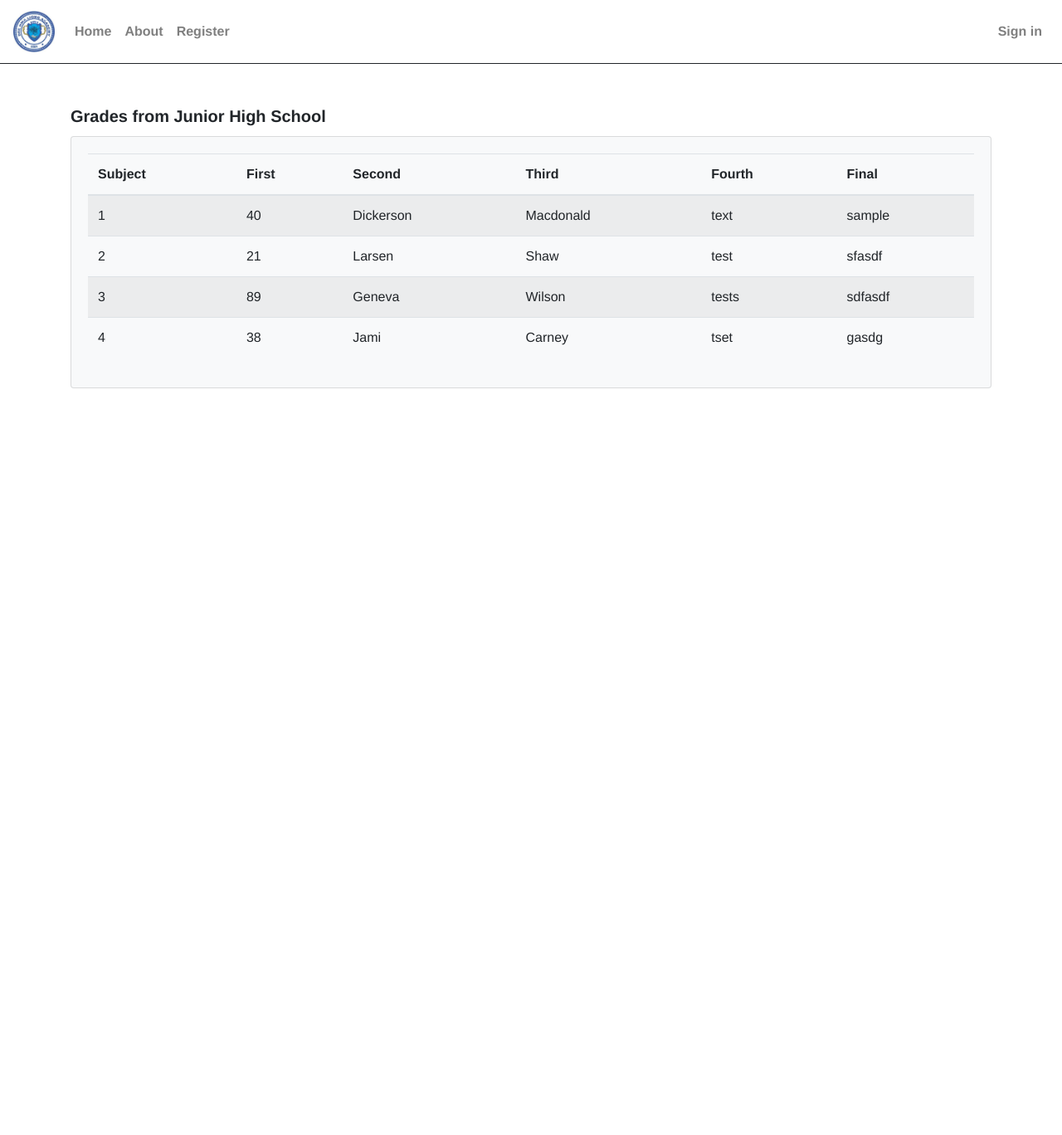
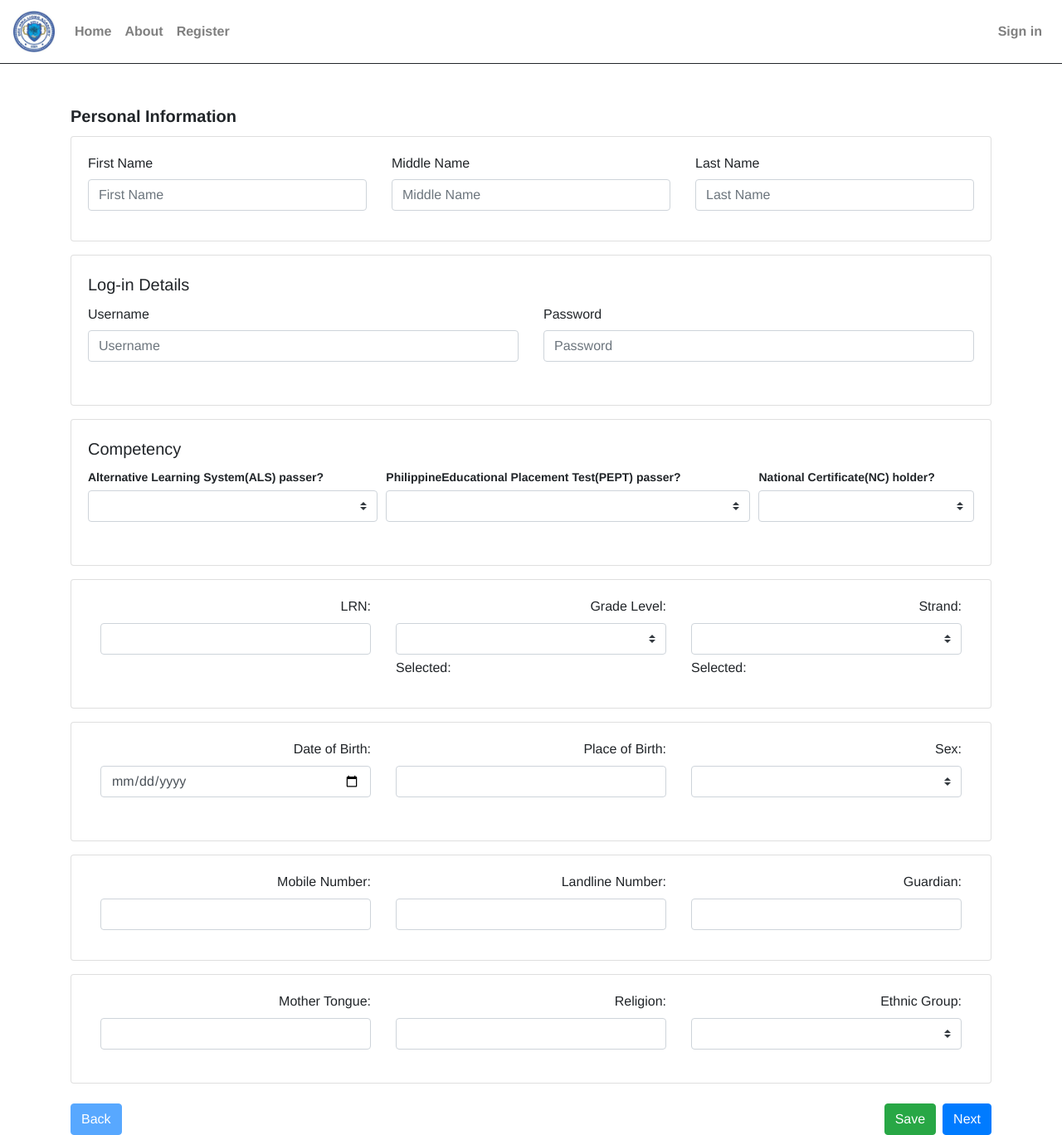
Before and after one commit to dinojessec/dhl-frontend-2, a Vue app: page /student/register in a window 1280 px wide. Shown: the whole page at 83% size. Before the commit the page ends 800 px from the top, so only its background shows below. Built offline with nearby package versions, Linux system fonts and the light colour scheme.

Commit message:
add back, next and save button. save btn on step1. studentlist move2view

```diff
--- a/src/components/student/RegFormFive.vue
+++ b/src/components/student/RegFormFive.vue
@@ -1,11 +1,13 @@
 <template>
   <form>
     <div class="form-group">
+
       <b-form-group label="Grades from Junior High School" label-size="lg" label-class="font-weight-bold pt-0" class="mb-2">
-        <b-card bg-variant="light">
+        <b-card>
           <b-table striped hover :items="items" :fields="fields"></b-table>
         </b-card>
       </b-form-group>
+
     </div>
   </form>
 </template>
--- a/src/components/student/RegFormFour.vue
+++ b/src/components/student/RegFormFour.vue
@@ -71,7 +71,6 @@
                         </select>
                     </div>
                 </b-card>
-                <button type="submit" class="btn btn-primary float-right">Next</button>
 
             </b-form-group>
         </div>
--- a/src/components/student/RegFormOne.vue
+++ b/src/components/student/RegFormOne.vue
@@ -1,83 +1,73 @@
 <template>
+
     <form>
         <b-form-group label="Personal Information" label-size="lg" label-class="font-weight-bold pt-0" class="mb-2">
             <!-- 1strow -->
             <b-card class="mb-3">
-                <div class="form-row">
-                    <div class="form-group col-md-4 xs-12">
-                        <label for="inputFirstName">First Name</label>
-                        <input v-model="fname" type="text" class="form-control" id="inputFirstName" name="first-name" placeholder="First Name">
-                    </div>
-                        <div class="form-group col-md-4 xs-12">
-                            <label for="inputmiddleName">Middle Name</label>
-                            <input type="text" class="form-control" id="inputmiddleName" name="middle-name" placeholder="Middle Name">
-                    </div>
-                            <div class="form-group col-md-4 xs-12">
-                                <label for="inputLastName">Last Name</label>
-                                <input v-model="lname" type="text" class="form-control" id="inputLastName" name="last-name" placeholder="Last Name">
-                    </div>
-                            </div>
+                <b-row>
+                    <b-form-group label="First Name" class="col-md-4 col-12">
+                        <b-form-input type="text" id="inputFirstName" placeholder="First Name" v-model="fields.firstName"></b-form-input>
+                    </b-form-group>
+                    <b-form-group label="Middle Name" class="col-md-4 col-12">
+                        <b-form-input type="text" id="inputMiddleName" placeholder="Middle Name" v-model="fields.middleName"></b-form-input>
+                    </b-form-group>
+                    <b-form-group label="Last Name" class="col-md-4 col-12">
+                        <b-form-input type="text" id="inputLastName" placeholder="Last Name" v-model="fields.lastName"></b-form-input>
+                    </b-form-group>
+                </b-row>
             </b-card>
             <!-- 2ndrow -->
-            <div class="row">
-                <div class="col-md-6">
             <b-card class="mb-3">
-                        <h4 class="card-title">Log in Details</h4>
-                        <div class="form-row mb-3">
-                            <div class=" col-md-6 xs-12">
-                                <p>Username: {{ lname}}{{fname }}</p>
-                                <!-- <input id="userI/d" type="text" class="form-control" name="userID" value="{{fname}}"> -->
-                            </div>
-                            <div class=" col-md-6 xs-12">
-                                <b-form-input type="password" name="password" placeholder="Password"></b-form-input>
-                            </div>
-                        </div>
+                <b-form-group label="Log-in Details" label-size="lg">
+                    <b-row>
+                        <b-form-group label="Username" class="col-md-6 col-12">
+                            <b-form-input type="text" id="inputUsername" placeholder="Username" v-model="fields.username"></b-form-input>
+                        </b-form-group>
+                        <b-form-group label="Password" class="col-md-6 col-12">
+                            <b-form-input type="password" id="inputPassword" placeholder="Password" v-model="fields.password"></b-form-input>
+                        </b-form-group>
+                    </b-row>
+                </b-form-group>
             </b-card>
-                </div>
             <!-- 3rd -->
-                <div class="col-md-6">
             <b-card class="mb-3">
-                        <h4 class="card-title">Competency</h4>
+                <b-form-group label="Competency" label-size="lg">
                     <div class="form-row">
-                            <div class="form-group col-md-4 xs-12">
-                                <select class="custom-select" id="als">
-                                    <option selected disabled>Alternative Learning System passer?</option>
+                        <b-form-group label="Alternative Learning System(ALS) passer?" label-size="sm" class="col-md-4 col-12 mb-2" label-class="font-weight-bold pt-0" >
+                            <b-form-select id="als" v-model="fields.ALS">
                                 <option value="yes">Yes</option>
                                 <option value="no">No</option>
-                                </select>
-                            </div>
-                            <div class="form-group col-md-4 xs-12">
-                                <select class="custom-select" id="pept">
-                                    <option selected disabled>PhilippineEducational Placement Test passer?</option>
+                            </b-form-select>
+                        </b-form-group>
+                        <b-form-group label="PhilippineEducational Placement Test(PEPT) passer?" label-size="sm" class="col-md-5 col-12" label-class="font-weight-bold pt-0">
+                            <b-form-select id="pept" v-model="fields.PEPT">
                                 <option value="yes">Yes</option>
                                 <option value="no">No</option>
-                                </select>
-                            </div>
-                            <div class="form-group col-md-4 xs-12">
-                                <select class="custom-select" id="nc">
-                                    <option selected disabled>National Certificate holder?</option>
+                            </b-form-select>
+                        </b-form-group>
+                        <b-form-group label="National Certificate(NC) holder?" label-size="sm" class="col-md-3 col-12" label-class="font-weight-bold pt-0" >
+                            <b-form-select id="nc" v-model="fields.NC">
                                 <option value="yes">Yes</option>
                                 <option value="no">No</option>
-                                </select>
+                            </b-form-select>
+                        </b-form-group>
                     </div>
-                        </div>
+                </b-form-group>
             </b-card>
-                </div>
-            </div>
             <!-- 3rd row -->
             <b-card class="mb-3">
-                <b-input-group class="mb">
-                    <b-form-group row label="LRN:" label-class="text-sm-right" label-for="lrn" class="col-md-4 xs-12">
-                        <b-form-input id="lrn"></b-form-input>
+                <b-input-group>
+                    <b-form-group label="LRN:" label-class="text-sm-right" label-for="lrn" class="col-md-4 col-12">
+                        <b-form-input id="lrn"  v-model="fields.LRN"></b-form-input>
                     </b-form-group>
-                    <b-form-group row label="Grade Level:" label-class="text-sm-right" label-for="gradeLevel" class="col-md-4 xs-12">
-                        <b-form-select v-model="grade" :options="level" id="gradeLevel" class="mb-1 " />
+                    <b-form-group label="Grade Level:" label-class="text-sm-right" label-for="gradeLevel" class="col-md-4 col-12" >
+                        <b-form-select  :options="level" id="gradeLevel" class="mb-1 " v-model="fields.gradeLevel"/>
                         <div>Selected:
                             <strong>{{ grade }}</strong>
                         </div>
                     </b-form-group>
-                    <b-form-group row label="Strand:" label-class="text-sm-right" label-for="strand" class="col-md-4 xs-12">
-                        <b-form-select v-model="strand" :options="track" class="mb-1" id="strand" />
+                    <b-form-group label="Strand:" label-class="text-sm-right" label-for="strand" class="col-md-4 col-12" >
+                        <b-form-select :options="track" class="mb-1" id="strand" v-model="fields.strand"/>
                         <div>Selected:
                             <strong>{{ strand }}</strong>
                         </div>
@@ -87,57 +77,74 @@
             <!-- 4throw -->
             <b-card class="mb-3">
                 <b-input-group>
-                    <b-form-group row label="Date of Birth:" label-class="text-sm-right" label-for="birthday" class="col-md-4 xs-12">
-                        <b-form-input id="birthday" type="date"></b-form-input>
+                    <b-form-group row label="Date of Birth:" label-class="text-sm-right" label-for="birthday" class="col-md-4 xs-12" >
+                        <b-form-input id="birthday" type="date" v-model="fields.birthday"></b-form-input>
                     </b-form-group>
-                    <b-form-group row label="Place of Birth:" label-class="text-sm-right" label-for="placeOfBirth" class="col-md-4 xs-12">
-                        <b-form-input id="placeOfBirth"></b-form-input>
+                    <b-form-group row label="Place of Birth:" label-class="text-sm-right" label-for="placeOfBirth" class="col-md-4 xs-12" >
+                        <b-form-input id="placeOfBirth" v-model="fields.placeOfBirth"></b-form-input>
                     </b-form-group>
-                    <b-form-group row label="Sex:" label-class="text-sm-right" label-for="sex" class="col-md-4 xs-12">
-                        <b-form-select :options="['Male', 'Female']" class="mb-3 " id="sex" />
+                    <b-form-group row label="Sex:" label-class="text-sm-right" label-for="sex" class="col-md-4 xs-12" >
+                        <b-form-select :options="['Male', 'Female']" class="mb-3 " id="sex" v-model="fields.sex"/>
                     </b-form-group>
                 </b-input-group>
             </b-card>
             <!-- 6th row -->
             <b-card class="mb-3">
                 <b-input-group>
-                    <b-form-group row label="Mobile Number:" label-class="text-sm-right" label-for="mobileNumber" class="col-md-4 xs-12">
-                        <b-form-input id="mobileNumber"></b-form-input>
+                    <b-form-group row label="Mobile Number:" label-class="text-sm-right" label-for="mobileNumber" class="col-md-4 xs-12" >
+                        <b-form-input id="mobileNumber" v-model="fields.mobileNumber"></b-form-input>
                     </b-form-group>
-                    <b-form-group row label="Landline Number:" label-class="text-sm-right" label-for="landlineNumber" class="col-md-4 xs-12">
-                        <b-form-input id="landlineNumber"></b-form-input>
+                    <b-form-group row label="Landline Number:" label-class="text-sm-right" label-for="landlineNumber" class="col-md-4 xs-12" >
+                        <b-form-input id="landlineNumber" v-model="fields.landlineNumber"></b-form-input>
                     </b-form-group>
-                    <b-form-group row label="Guardian:" label-class="text-sm-right" label-for="guardian" class="col-md-4 xs-12">
-                        <b-form-input id="guardian"></b-form-input>
+                    <b-form-group row label="Guardian:" label-class="text-sm-right" label-for="guardian" class="col-md-4 xs-12" >
+                        <b-form-input id="guardian" v-model="fields.guardian"></b-form-input>
                     </b-form-group>
                 </b-input-group>
             </b-card>
             <b-card class="mb-3">
                 <b-input-group>
-                    <b-form-group row label="Mother Tongue:" label-class="text-sm-right" label-for="motherTongue" class="col-md-4 xs-12">
-                        <b-form-input id="motherTongue"></b-form-input>
+                    <b-form-group row label="Mother Tongue:" label-class="text-sm-right" label-for="motherTongue" class="col-md-4 col-12" >
+                        <b-form-input id="motherTongue" v-model="fields.motherTongue"></b-form-input>
                     </b-form-group>
-                    <b-form-group row label="Religion:" label-class="text-sm-right" label-for="religion" class="col-md-4 xs-12">
-                        <b-form-input id="religion"></b-form-input>
+                    <b-form-group row label="Religion:" label-class="text-sm-right" label-for="religion" class="col-md-4 col-12">
+                        <b-form-input id="religion"  v-model="fields.religion"></b-form-input>
                     </b-form-group>
-                    <b-form-group row label="Ethnic Group:" label-class="text-sm-right" label-for="ethnicGroup" class="col-md-4 xs-12">
-                        <b-form-input id="ethnicGroup"></b-form-input>
+                    <b-form-group label="Ethnic Group:" label-class="text-sm-right" label-for="ethnic" class="col-md-4 col-12" >
+                        <b-form-select  :options="group" class="mb-1" id="ethnic" v-model="fields.ethnicGroup"/>
                     </b-form-group>
-                    <!-- <b-form-group row label="Ethnic Group:" label-class="text-sm-right" label-for="ethnicGroup" class="col-4">
-                                <b-form-select v-model="ethnic" :options="na" class="mb-1" id="sex" />
-                                <div>Selected:
-                                    <strong>{{ ethnic }}</strong>
-                                </div>
-                            </b-form-group> -->
                 </b-input-group>
             </b-card>
-            <button type="submit" class="btn btn-primary float-right">Next</button>
         </b-form-group>
     </form>
 
 </template>
 
 <script>
+const fields = {
+  name: 'formOne',
+  firstName: '',
+  middleName: '',
+  lastName: '',
+  username: '',
+  password: '',
+  ALS: '',
+  PEPT: '',
+  NC: '',
+  LRN: '',
+  gradeLevel: '',
+  strand: '',
+  birthday: '',
+  placeOfBirth: '',
+  sex: '',
+  mobileNumber: '',
+  landlineNumber: '',
+  guardian: '',
+  motherTongue: '',
+  religion: '',
+  ethnicGroup: '',
+};
+
 export default {
   name: 'RegFormOne',
   data() {
@@ -154,9 +161,23 @@ export default {
         { value: 'STEM', text: 'Stem' },
         { value: 'option2', text: 'option2' },
       ],
-      lname: '',
-      fname: '',
+      ethnic: null,
+      group: [
+        { value: null, text: 'Please Choose your Ethnic Group' },
+        { value: 'Negrito Groups', text: 'Negrito Groups' },
+        { value: 'Mangyan', text: 'Mangyan' },
+      ],
+      fields,
     };
+  },
+  watch: {
+    fields: {
+      handler(val, oldVal) {
+        console.log(val.password);
+        this.$emit('formOneData', val);
+      },
+      deep: true,
+    },
   },
 };
 </script>
--- a/src/components/student/RegFormThree.vue
+++ b/src/components/student/RegFormThree.vue
@@ -82,7 +82,7 @@
                             <b-form-input id="motherLandlineNumber"></b-form-input>
                         </b-form-group>
                     </b-input-group>
-                    <button type="submit" class="btn btn-primary float-right">Next</button>
+
                 </b-card>
             </b-form-group>
         </div>
--- a/src/components/student/RegFormTwo.vue
+++ b/src/components/student/RegFormTwo.vue
@@ -79,7 +79,6 @@
                             <b-form-input id="motherCity"></b-form-input>
                         </b-form-group>
                     </b-input-group>
-                    <button type="submit" class="btn btn-primary float-right">Next</button>
 
                 </b-card>
             </b-form-group>
--- a/src/views/Register.vue
+++ b/src/views/Register.vue
@@ -1,17 +1,72 @@
 <template>
   <div>
 
-    <reg-form-five></reg-form-five>
+    <reg-form-one v-if="step === 1" @formOneData="handleData"></reg-form-one>
+    <reg-form-two v-if="step === 2"></reg-form-two>
+    <reg-form-three v-if="step === 3"></reg-form-three>
+    <reg-form-four v-if="step === 4"></reg-form-four>
+    <reg-form-five v-if="step === 5"></reg-form-five>
+
+    <button type="button" class="btn btn-primary float-right" @click="nextStep()" :disabled="isLastStep()">Next</button>
+    <button type="button" class="btn btn-primary float-left" @click="prevStep()" :disabled="isFirstStep()">Back</button>
+    <button type="button" class="btn btn-success float-right mr-2" @click="saveStudent(data)">Save</button>
   </div>
 </template>
 
 <script>
+import RegFormOne from '@/components/student/RegFormOne';
+import RegFormTwo from '@/components/student/RegFormTwo';
+import RegFormThree from '@/components/student/RegFormThree';
+import RegFormFour from '@/components/student/RegFormFour';
 import RegFormFive from '@/components/student/RegFormFive';
+
+const FIRST_STEP = 1;
+const LAST_STEP = 5;
 
 export default {
   name: 'Register',
   components: {
+    RegFormOne,
+    RegFormTwo,
+    RegFormThree,
+    RegFormFour,
     RegFormFive,
+  },
+  methods: {
+    isFirstStep() {
+      return this.step === FIRST_STEP;
+    },
+
+    isLastStep() {
+      return this.step === LAST_STEP;
+    },
+
+    nextStep() {
+      if (this.step <= 4) {
+        this.step++;
+      }
+    },
+
+    prevStep() {
+      if (this.step >= 2) {
+        this.step--;
+      }
+    },
+
+    saveStudent(student) {
+      console.log('student');
+      console.log(JSON.stringify(student));
+    },
+
+    handleData(val) {
+      this.data[val.name] = val;
+    },
+  },
+  data() {
+    return {
+      step: 1,
+      data: {},
+    };
   },
 };
 </script>
--- a/src/components/student/StudentList.vue
+++ b/src/views/StudentList.vue
@@ -1,12 +1,17 @@
 <template>
-    <b-container fluid>
+  <b-container fluid title="Student List">
     <!-- User Interface controls -->
     <b-card>
       <b-row>
         <b-col md="6" class="my-2">
-                    <b-form-group horizontal label="Search:" class="mb-0">
+          <b-form-group horizontal label="Search By:" class="mb-0">
             <b-input-group>
-                            <b-form-input v-model="filter" placeholder="Type Student Name" />
+              <b-form-input v-model="filter" placeholder="Search Student" />
+              <b-dropdown text="Search by " slot="append">
+                <b-dropdown-item>Name</b-dropdown-item>
+                <b-dropdown-item>Age</b-dropdown-item>
+                <b-dropdown-item>Strand</b-dropdown-item>
+              </b-dropdown>
               <b-input-group-append>
                 <b-btn :disabled="!filter" @click="filter = ''">Clear</b-btn>
               </b-input-group-append>
@@ -23,7 +28,7 @@
     </b-card>
     <!-- Main table element -->
     <b-card>
-            <b-table show-empty stacked="md" :items="items" :fields="fields" :current-page="currentPage" :per-page="perPage" :filter="filter" :sort-by.sync="sortBy" :sort-desc.sync="sortDesc" :sort-direction="sortDirection" @filtered="onFiltered">
+      <b-table responsive show-empty stacked="md" :items="items" :fields="fields" :current-page="currentPage" :per-page="perPage" :filter="filter" @filtered="onFiltered">
         <template slot="name" slot-scope="row">{{row.value.first}} {{row.value.last}}</template>
         <template slot="isActive" slot-scope="row">{{row.value?'Yes :)':'No :('}}</template>
       </b-table>
@@ -133,6 +138,12 @@ export default {
           class: 'text-center',
         },
         {
+          key: 'strand',
+          label: 'Strand',
+          sortable: true,
+          class: 'text-center',
+        },
+        {
           key: 'status',
           label: 'Status',
           sortable: true,
@@ -150,8 +161,6 @@ export default {
       totalRows: items.length,
       pageOptions: [5, 10, 15],
       sortBy: null,
-      //   sortDesc: false,
-      //   sortDirection: 'asc',
       filter: null,
       modalInfo: { title: '', content: '' },
     };
```
Also changed, not shown: src/router.js (+12 -0 lines), src/views/Home.vue (+0 -10 lines), 1 other file (tests, documents, lock files or other folders). Lines whose indentation alone changed are shown as unchanged.
